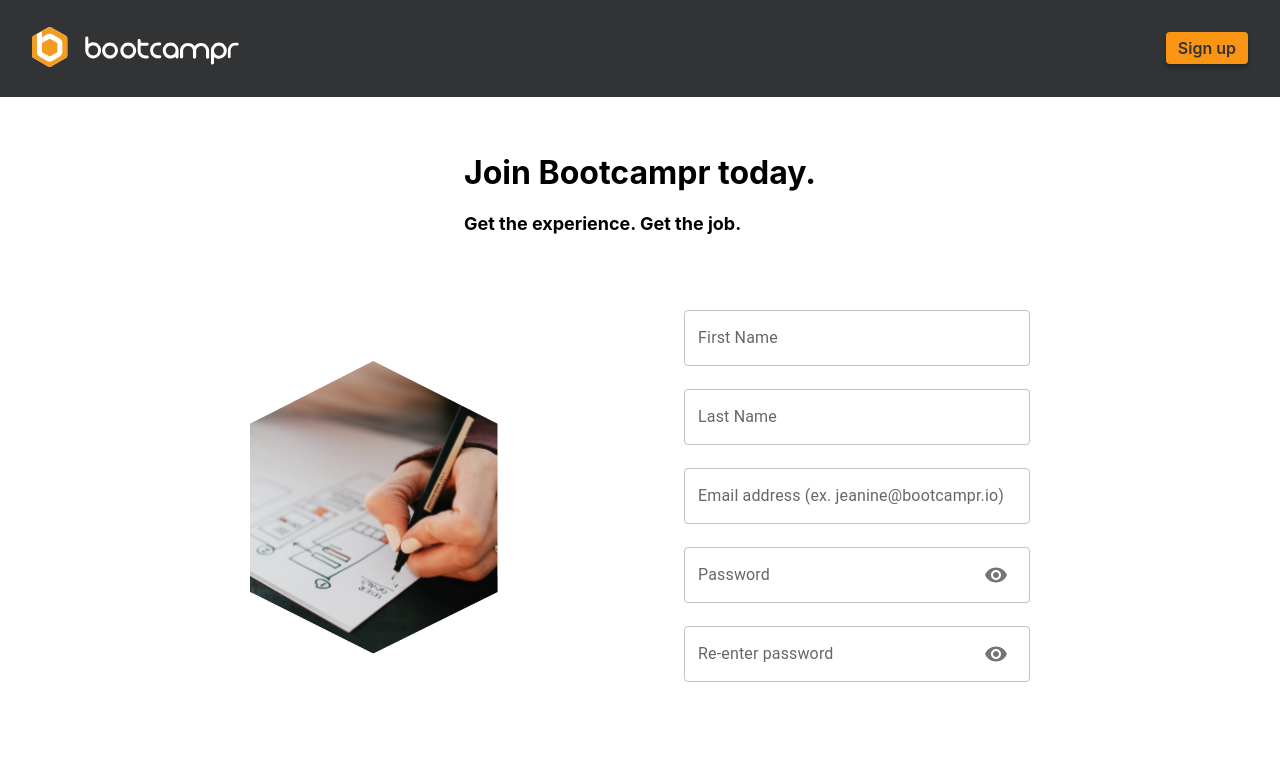
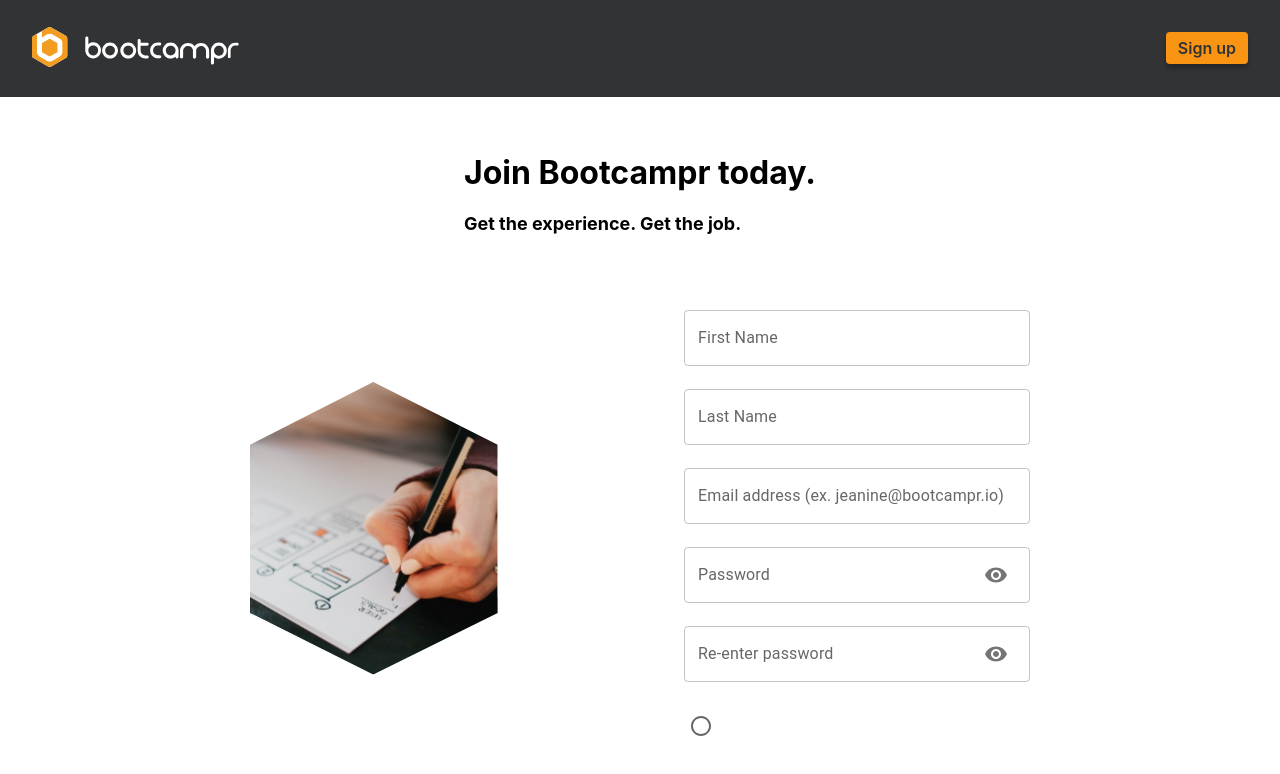
Before and after one commit to yeezick/bootcampr-assessment, a React (Create React App) app in the folder frontend/: page /sign-up in a window 1280 px wide. Shown: the top 774 px of the page. Built offline with nearby package versions, Linux system fonts and the light colour scheme.

Commit message:
feat: css

```diff
--- a/frontend/src/screens/SignUp/SignUp.tsx
+++ b/frontend/src/screens/SignUp/SignUp.tsx
@@ -6,6 +6,7 @@ import {
   InputAdornment,
   InputLabel,
   OutlinedInput,
+  Radio,
   TextField,
 } from '@mui/material'
 import Visibility from '@mui/icons-material/Visibility'
@@ -84,6 +85,14 @@ export const SignUp: React.FC = () => {
               ),
             }}
           />
+          <Radio
+            // checked={selectedValue === 'a'}
+            // onChange={handleChange}
+            value='a'
+            name='radio-buttons'
+            inputProps={{ 'aria-label': 'A' }}
+            sx={{ width: '10%' }}
+          />
         </div>
       </div>
     </div>
```
